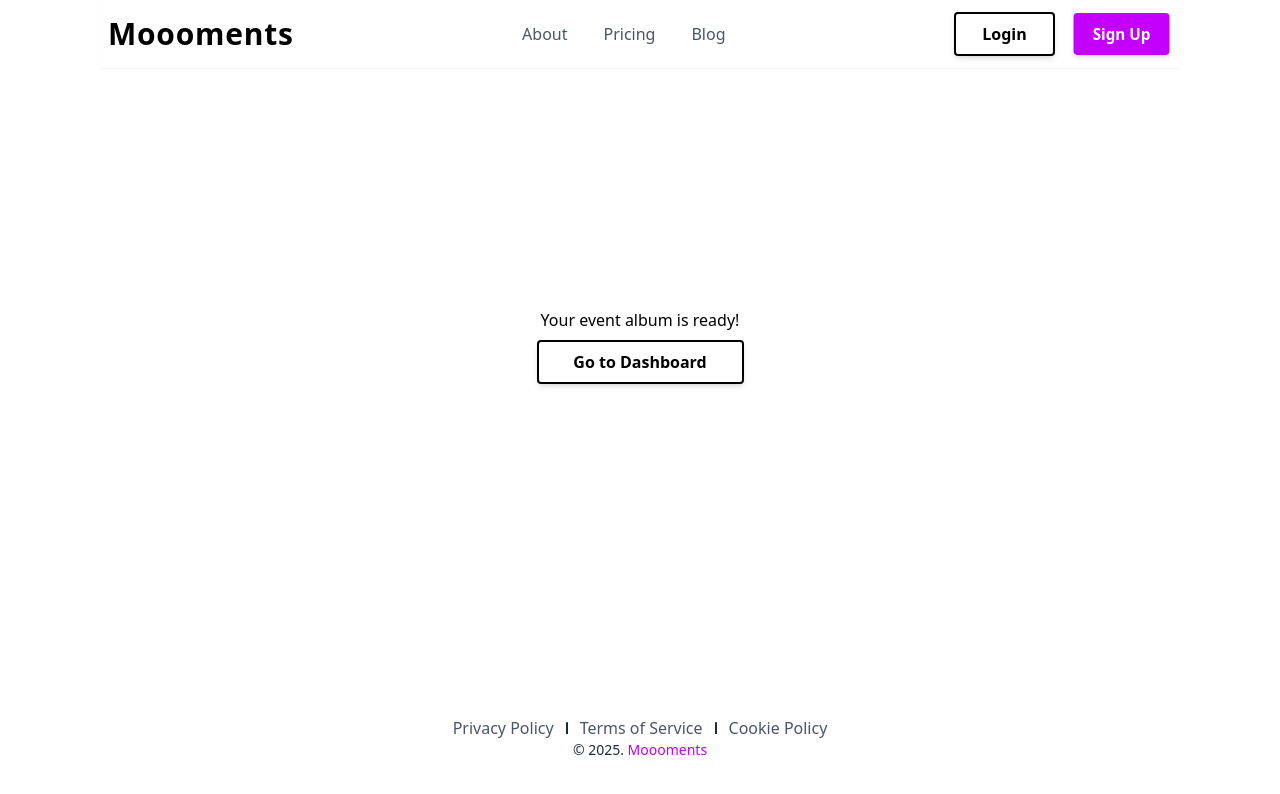
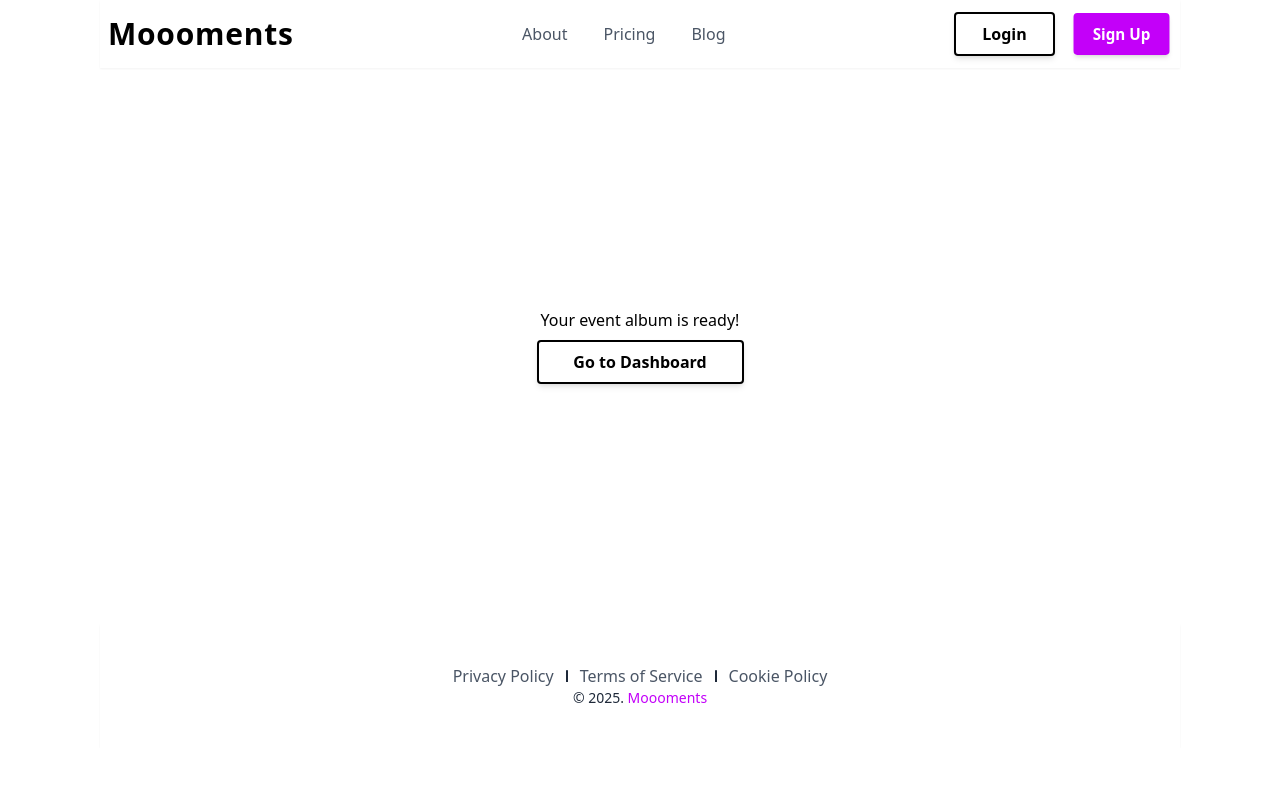
Before and after one commit to Pluggito/Moooments, a React (Vite) app: page /nextphase in a window 1280 px wide. Shown: the top 794 px of the page. Built offline with nearby package versions, Linux system fonts and the light colour scheme.

Commit message:
new update

```diff
--- a/src/components/Footer.jsx
+++ b/src/components/Footer.jsx
@@ -4,11 +4,11 @@ const Footer = () => {
   const location = useLocation();
 
   // Array of paths where footer should not be fixed
-  const nonFixedPaths = ['/create-album', '/signup'];
+  const nonFixedPaths = ['/'];
 
   return (
     <footer className={`w-full items-center mt-3 text-center flex flex-col py-10 pointer-events-none shadow-xs z-50
-      ${!nonFixedPaths.includes(location.pathname) ? '-translate-x-1/2 left-1/2 bottom-0 fixed' : ''}`}>
+      ${nonFixedPaths.includes(location.pathname) ? '-translate-x-1/2 left-1/2 bottom-0 fixed ' : ''}`}>
       {/*w-full fixed mt-auto flex flex-col justify-center items-center text-center p-4 gap-4 bg-transparent border */}
       {/* First Section */}
       {location.pathname === "/" && (
--- a/src/components/Hero.jsx
+++ b/src/components/Hero.jsx
@@ -2,7 +2,6 @@ import { assets } from "../assets/asset"
 import { motion } from "framer-motion";
 import { Typewriter } from "react-simple-typewriter";
 import { useNavigate } from "react-router-dom";
-
 const Hero = () => {
     const Navigate = useNavigate();
 
@@ -12,7 +11,7 @@ const Hero = () => {
     };
 
     return (
-      <main className="flex items-center justify-center py-[50%] lg:py-[12%] my-15 xl:my-11 overflow-x-hidden ">
+      <main className="flex items-center justify-center py-[30%] lg:py-[12%] my-15 xl:my-11 overflow-x-hidden ">
         <div
           className="fixed inset-0 bg-cover bg-center bg-no-repeat opacity-8"
           style={{ background: `url(${assets.hero_image})` }}
```
